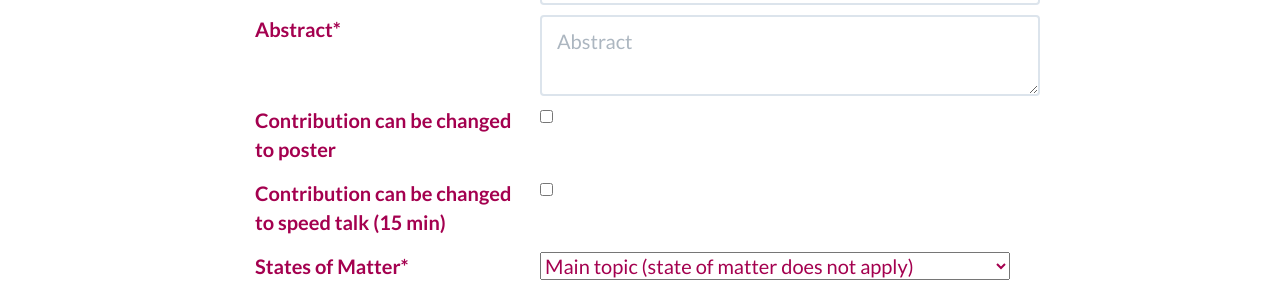
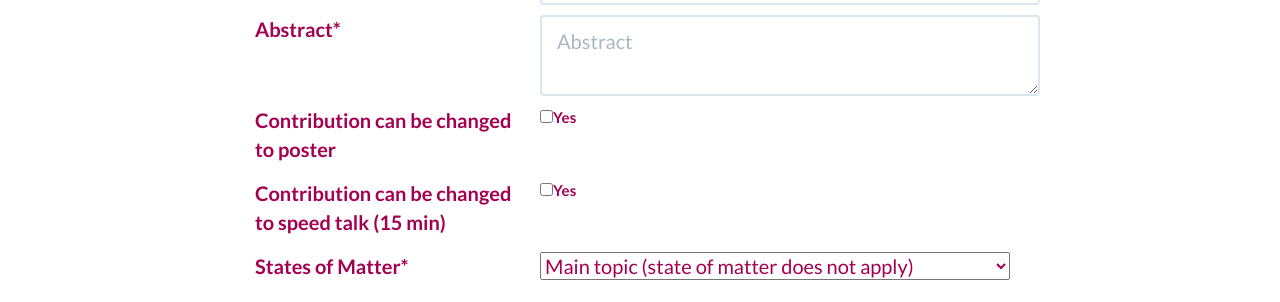
Before and after one commit to ccsc2024/ccsc2024.github.io, a Jekyll site: the page built from pre-registration.html, in a window 1280 px wide and 900 px high, scrolled down 2018 px. Shown: the part 152-454 px from the top of the window. Built offline with Jekyll 4.4.1, drawn with Linux system fonts in a browser that asks for light colours.

Commit message:
Update pre-registration.html

```diff
--- a/pre-registration.html
+++ b/pre-registration.html
@@ -311,7 +311,7 @@ layout: page
         </div>
         <div class="col-lg-5">
           <div class="row control-group">
-              <input type="checkbox" name="change_poster" value="Yes" placeholder="Yes">
+            <label><input type="checkbox" name="change_poster" value="Yes">Yes</label>
           </div>
         </div>
       </div>
@@ -322,7 +322,7 @@ layout: page
         </div>
         <div class="col-lg-5">
           <div class="row control-group">
-              <input type="checkbox" name="change_speedTalk" value="Yes" placeholder="Yes">
+            <label><input type="checkbox" name="change_speedTalk" value="Yes">Yes</label>
           </div>
         </div>
       </div>
```
